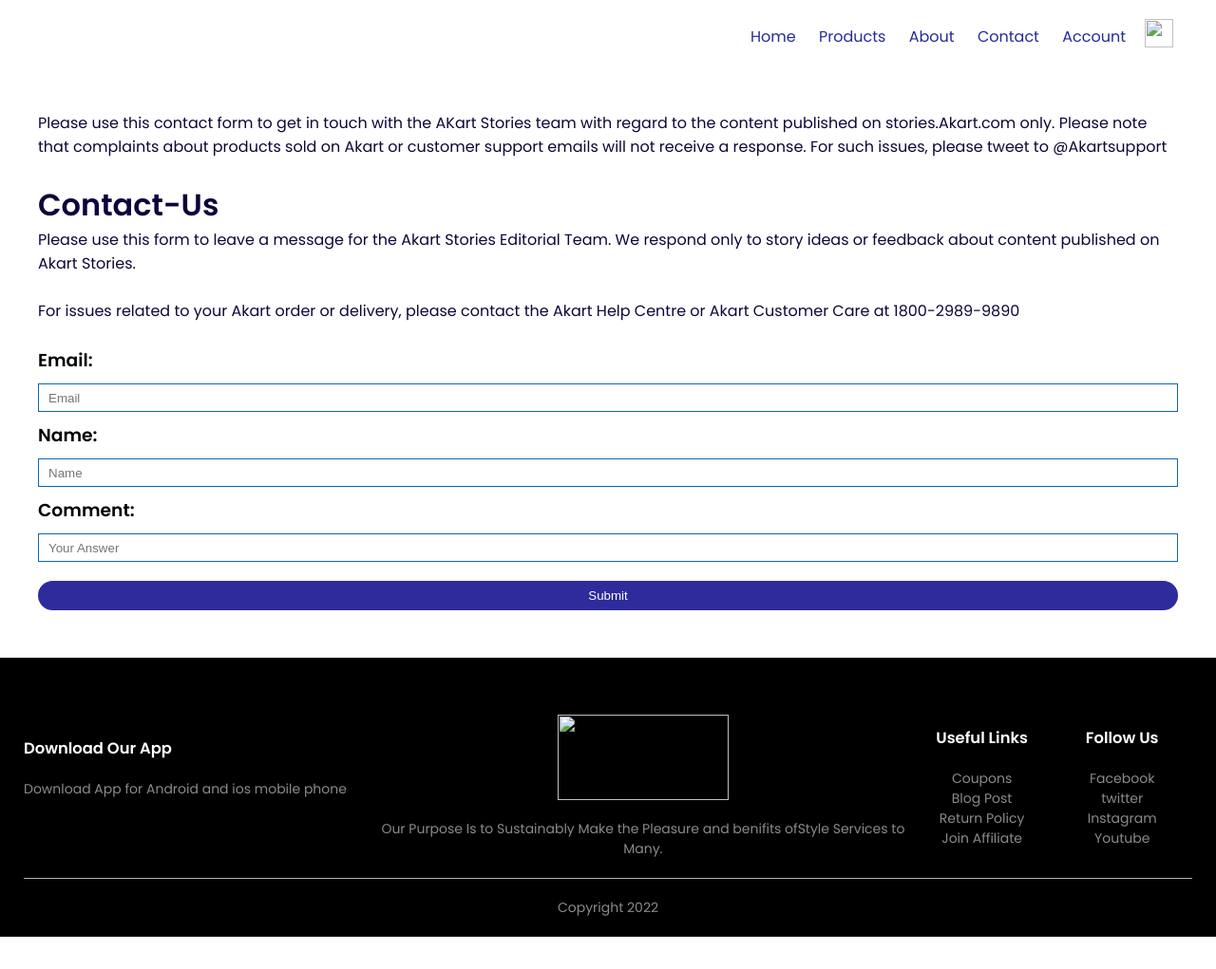
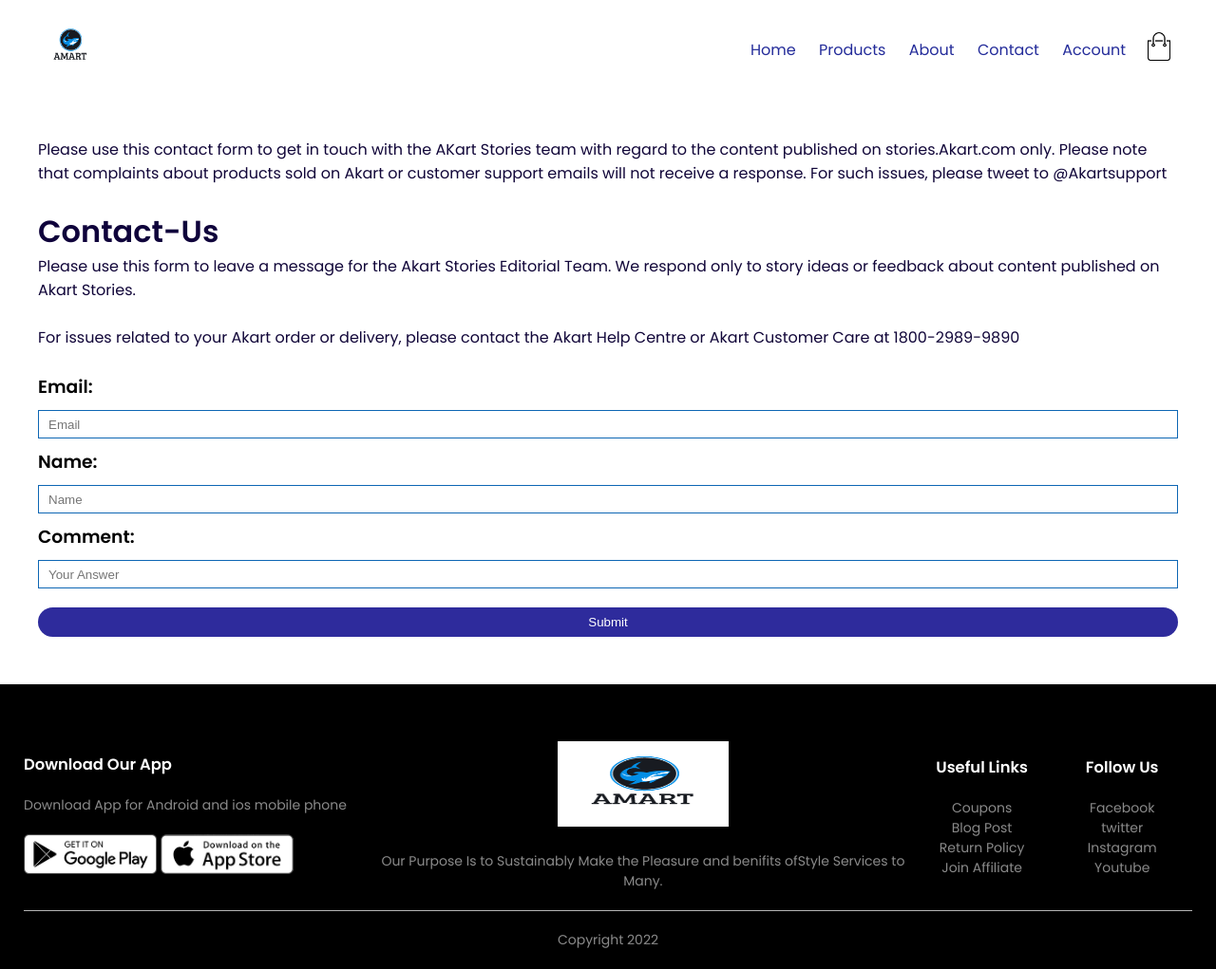
Before and after one commit to E2-80390-AYUSHI/ecommerce-website, a plain HTML site: page contact.html in a window 1280 px wide. Shown: the whole page at 95% size. Before the commit the page ends 987 px from the top, so only its background shows below. Drawn offline with nearby package versions, Linux system fonts and the light colour scheme; the site is published under a folder, as on GitHub Pages, so addresses that start at the root find nothing.

Commit message:
Update contact.html

```diff
--- a/contact.html
+++ b/contact.html
@@ -7,7 +7,7 @@
     <title>ALL AKART Products|ecommerce website</title>
     <link rel="stylesheet" href="style.css">
     <!-- Font Awesome -->
-    <link rel="icon" href="/images/favicon (2).ico">
+    <link rel="icon" href="images/favicon (2).ico">
   <script defer src="https://use.fontawesome.com/releases/v5.0.7/js/all.js"></script>
 
   <!-- Bootstrap Scripts -->
@@ -25,19 +25,19 @@
         <div class="navbar">
             <div class="logo">
                 <a href="index.html">
-                    <img src="/images/logo.png"  alt="" width="58px"></a>
+                    <img src="images/logo.png"  alt="" width="58px"></a>
             </div>
             <nav>
                 <ul id="Menuitem">
                     <li><a href="index.html">Home</a></li>
                     <li><a href="products.html">Products</a></li>
                     <li><a href="About.html">About</a></li>
-                    <li><a href="/contact.html">Contact</a></li>
+                    <li><a href="contact.html">Contact</a></li>
                     <li><a href="account.html">Account</a></li>
                 </ul>
             </nav>
-            <a href="/cart.html"><img src="/images/cart.png" width="30px" height="30px" alt=""></a>
-            <img src="/images/menu.png" alt="" class="menu-icon" onclick="menutoggle()">
+            <a href="/cart.html"><img src="images/cart.png" width="30px" height="30px" alt=""></a>
+            <img src="images/menu.png" alt="" class="menu-icon" onclick="menutoggle()">
         </div>
     </div>
 
@@ -67,12 +67,12 @@
                 <h3>Download Our App</h3>
                 <p>Download App for Android and ios mobile phone</p>
                 <div class="app-logo">
-                    <img src="/images/play-store.png" alt="">
-                    <img src="/images/app-store.png" alt="">
+                    <img src="images/play-store.png" alt="">
+                    <img src="images/app-store.png" alt="">
                 </div>
                  </div>
             <div class="footer-col-2">
-                <img src="/images/logo.png" height="90px" alt="">
+                <img src="images/logo.png" height="90px" alt="">
                 <p>Our Purpose Is to Sustainably Make the Pleasure and benifits ofStyle Services to Many.</p>
             </div>
             <div class="footer-col-3">
```
